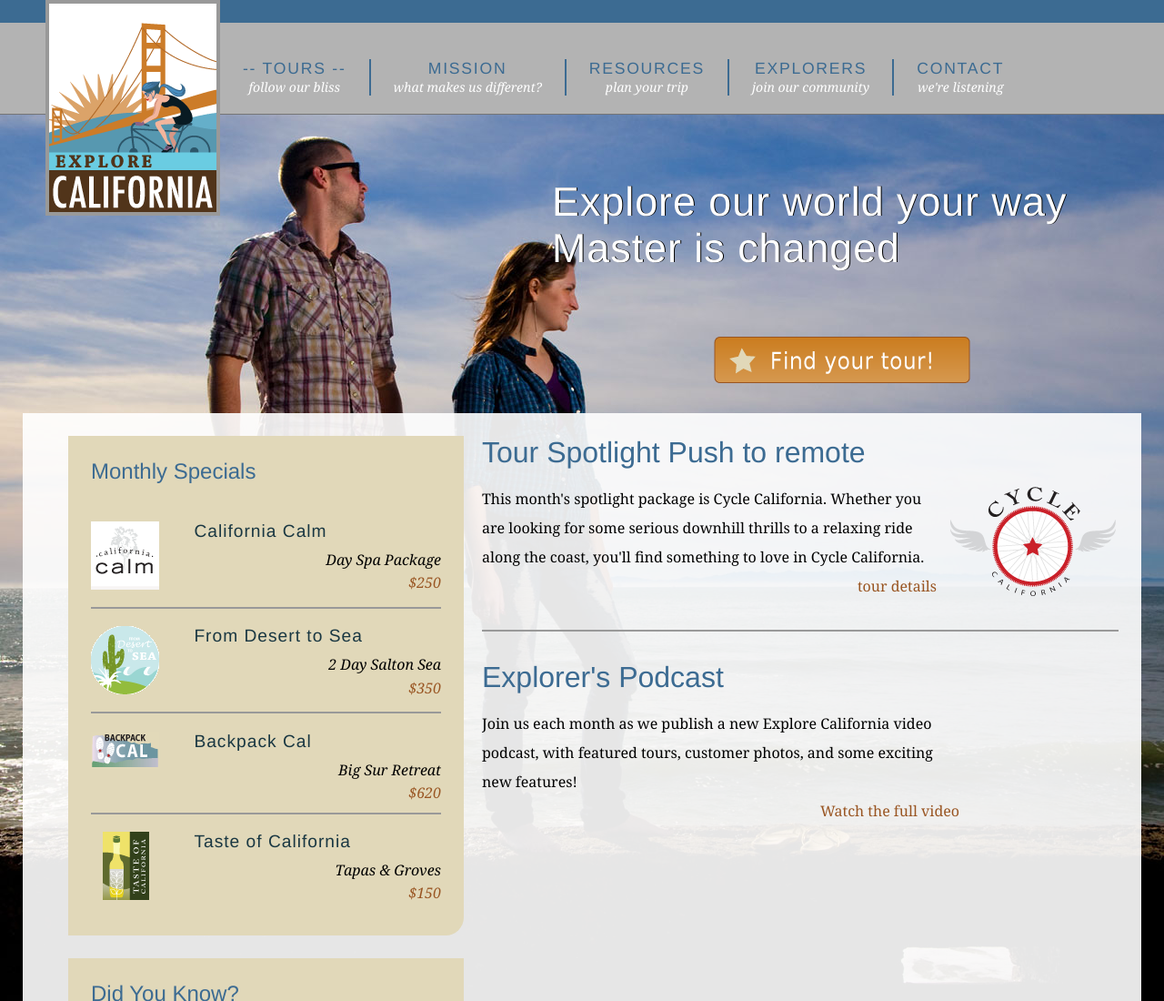
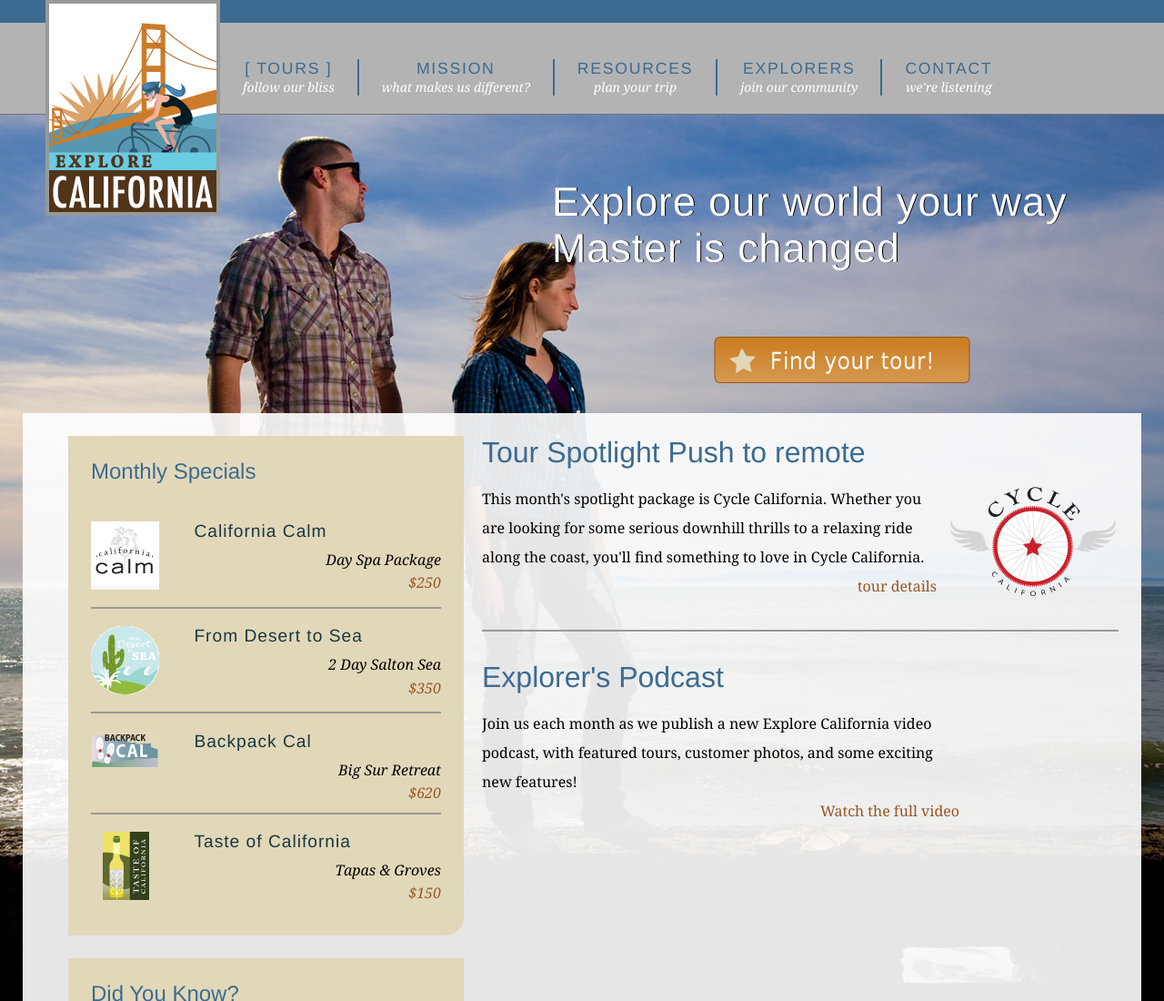
Before and after one commit to solette/explore_california, a plain HTML site: page index.html in a window 1280 px wide. Shown: the top 1100 px of the page at 91% size. Drawn offline with Linux system fonts and the light colour scheme.

Commit message:
Commit to server

```diff
--- a/index.html
+++ b/index.html
@@ -21,7 +21,7 @@
         <div id="siteNav">
           <h1>Where do you want to go?</h1>
           <ul>
-            <li><a href="tours.html" title="Our Tours branch sthlm"> -- Tours -- <br /><span class="tagline">follow our bliss</span></a>
+            <li><a href="tours.html" title="Our Tours branch sthlm"> [ Tours ] <br /><span class="tagline">follow our bliss</span></a>
               <ul>
                 <li><a href="tours.html" title="Our tours">All Tours</a></li>
                 <li><a href="tours.html" title="find tours">Tours by Activity</a></li>
```
